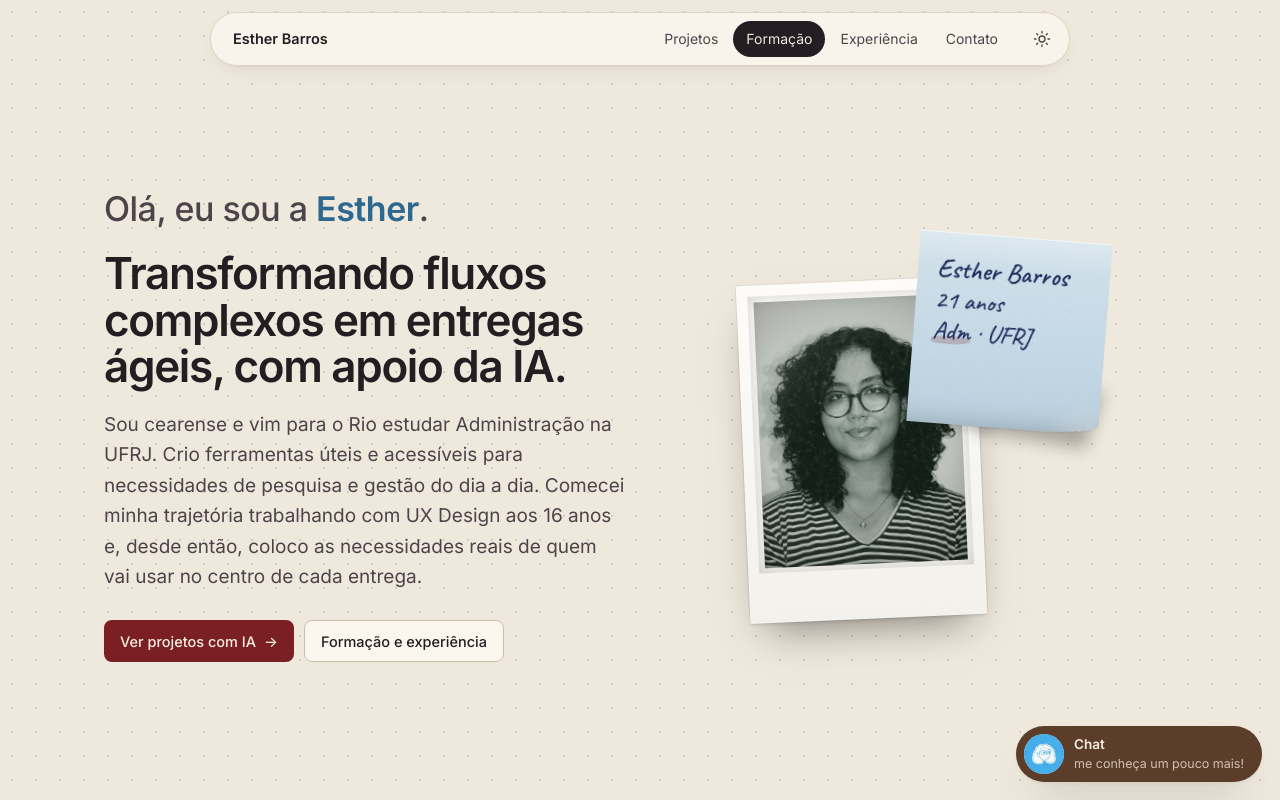
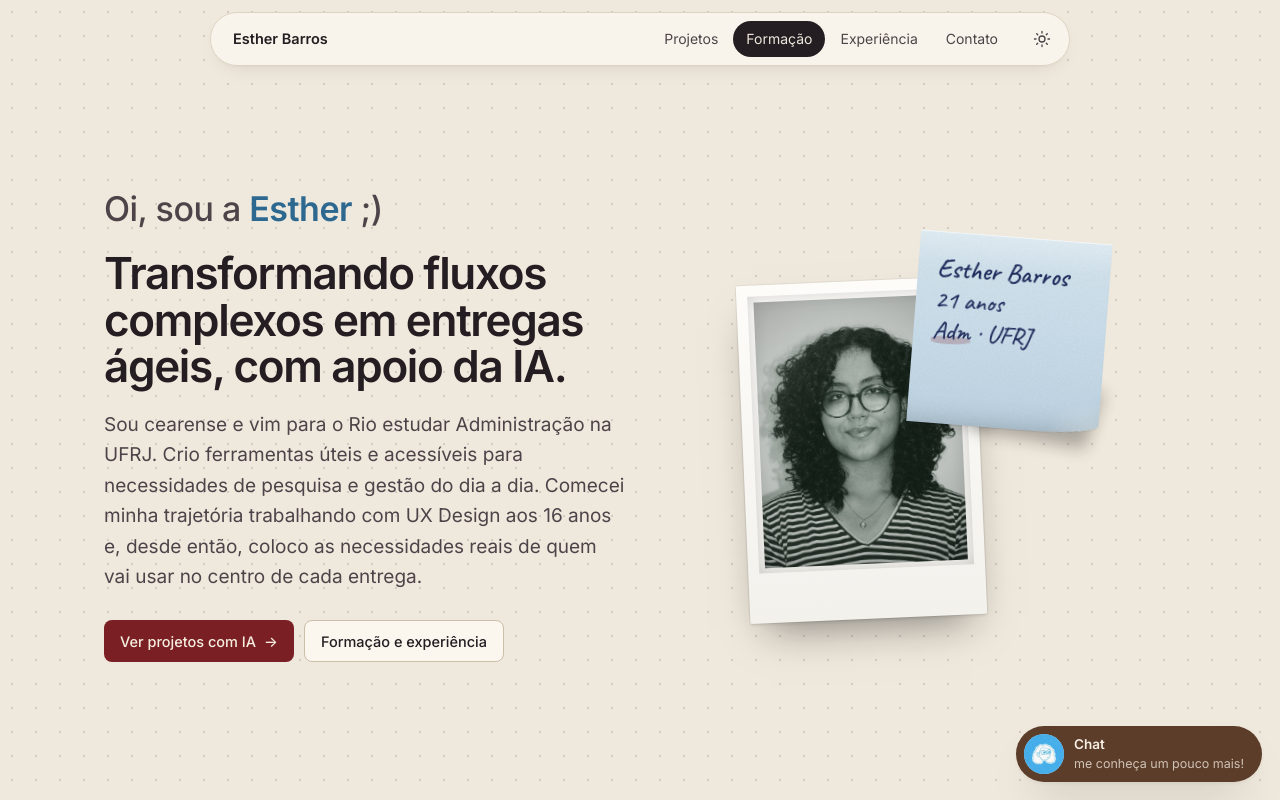
Before and after one commit to estherbarros/estherbarros.github.io, a plain HTML site: page index.html in a window 1280 px wide. Shown: the top 800 px of the page. Drawn offline with Linux system fonts and the light colour scheme.

Commit message:
Troca a saudação para "Oi, sou a Esther ;)"
Co-Authored-By: Claude Opus 5.5 <noreply@anthropic.com>

```diff
--- a/index.html
+++ b/index.html
@@ -810,7 +810,7 @@ a.pasta-capa:hover .abrir-capa,a.pasta-capa:focus-visible .abrir-capa{opacity:1;
   <!-- ENTRADA -->
   <section class="entrada" id="inicio">
     <div>
-      <p class="ola rv">Olá, eu sou a <span>Esther</span>.</p>
+      <p class="ola rv">Oi, sou a <span>Esther</span> ;)</p>
       <h1 class="rv">Transformando fluxos complexos em entregas ágeis, com apoio da&nbsp;IA.</h1>
       <p class="bio rv">Sou cearense e vim para o Rio estudar Administração na UFRJ. Crio ferramentas úteis e acessíveis para necessidades de pesquisa e gestão do dia a dia. Comecei minha trajetória trabalhando com UX Design aos 16 anos e, desde então, coloco as necessidades reais de quem vai usar no centro de cada entrega.</p>
       <div class="acoes rv">
```
